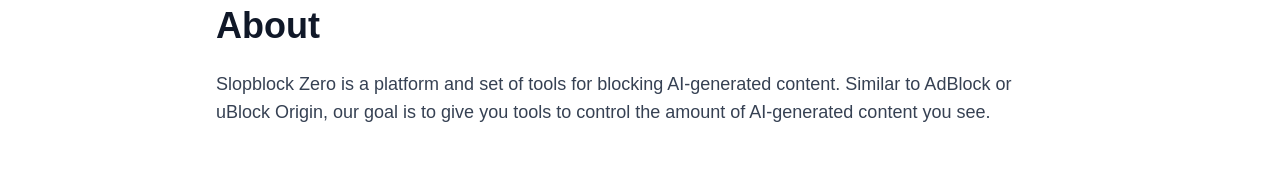
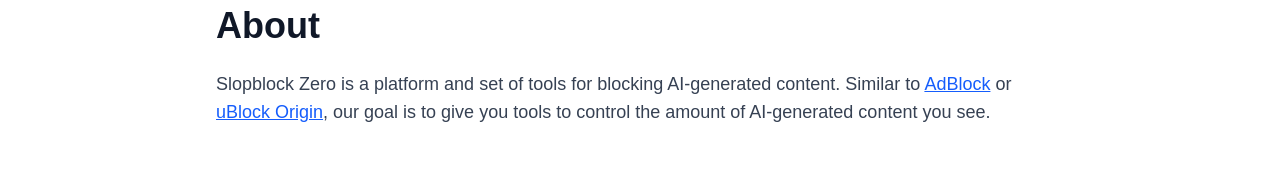
Before and after one commit to bfinan/slopblock, a Next.js app: page /about in a window 1280 px wide. Shown: the part 131-301 px from the top of the page. Built offline with nearby package versions, Linux system fonts and the light colour scheme.

Commit message:
new commit

```diff
--- a/app/about/page.tsx
+++ b/app/about/page.tsx
@@ -6,7 +6,25 @@ export default function About() {
       <main className="mx-auto max-w-4xl px-4 py-8 sm:px-6 sm:py-12 md:py-16">
         <h1 className="mb-6 text-3xl font-bold text-gray-900 sm:text-4xl">About</h1>
         <p className="mb-8 text-base leading-7 text-gray-700 sm:text-lg">
-          Slopblock Zero is a platform and set of tools for blocking AI-generated content. Similar to AdBlock or uBlock Origin, our goal is to give you tools to control the amount of AI-generated content you see.
+          Slopblock Zero is a platform and set of tools for blocking AI-generated content. Similar to{" "}
+          <Link
+            href="https://getadblock.com"
+            target="_blank"
+            rel="noopener noreferrer"
+            className="text-blue-600 underline hover:text-blue-800"
+          >
+            AdBlock
+          </Link>{" "}
+          or{" "}
+          <Link
+            href="https://ublockorigin.com"
+            target="_blank"
+            rel="noopener noreferrer"
+            className="text-blue-600 underline hover:text-blue-800"
+          >
+            uBlock Origin
+          </Link>
+          , our goal is to give you tools to control the amount of AI-generated content you see.
         </p>
 
         <h2 className="mb-4 mt-10 text-2xl font-bold text-gray-900 sm:text-3xl">AI Slop</h2>
```
